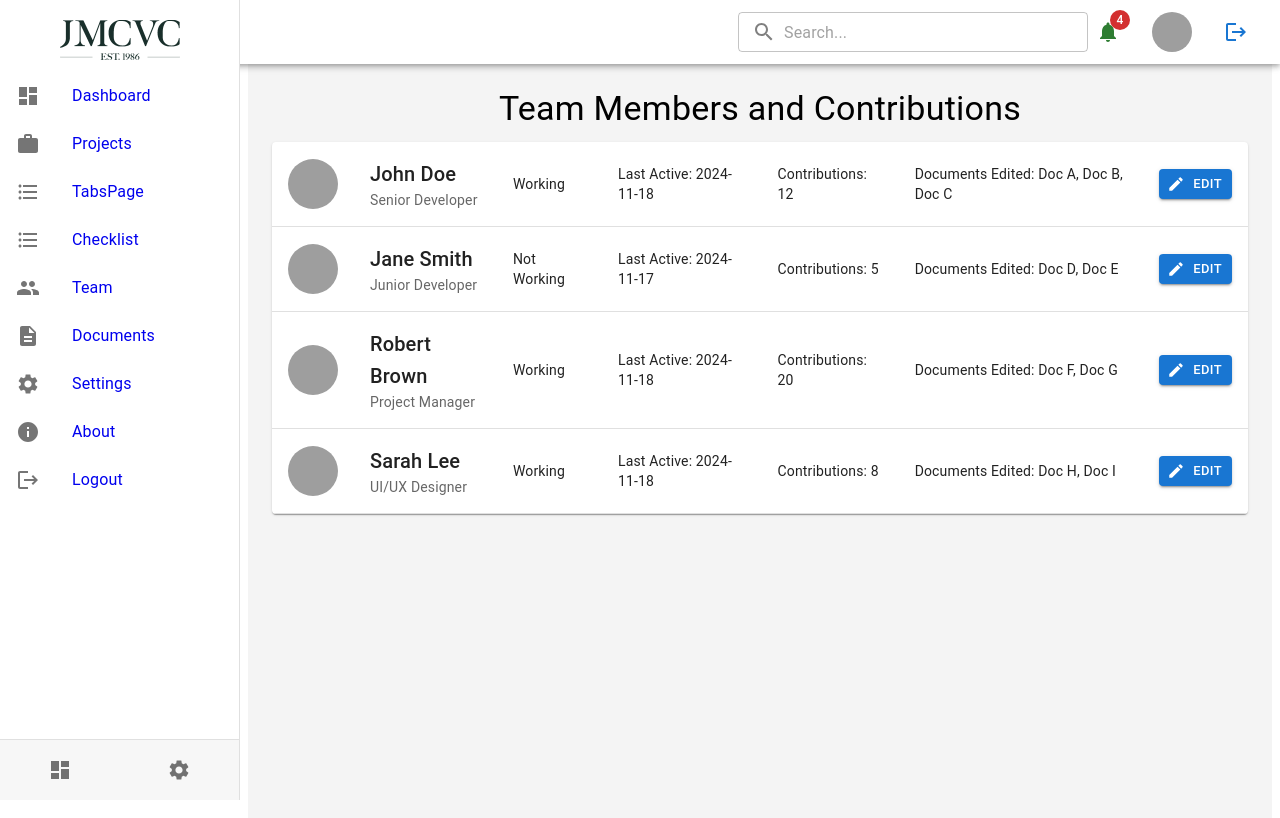
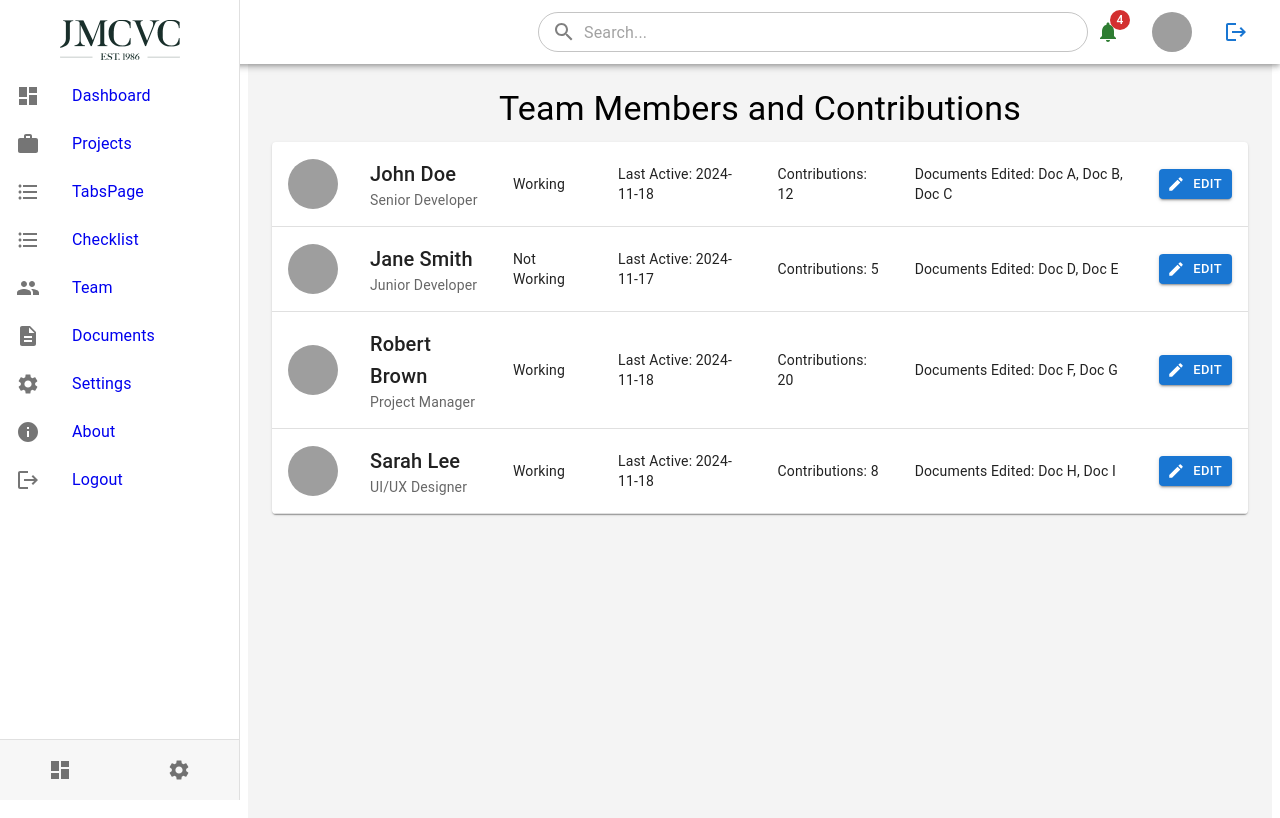
Before and after one commit to mussawir/jmcfrontend, a React (Create React App) app: page /team in a window 1280 px wide. Shown: the top 818 px of the page. Built offline with nearby package versions, Linux system fonts and the light colour scheme; grey boxes are pictures that could not be loaded.

Commit message:
dashboard and header files

```diff
--- a/src/components/HeaderComponent.tsx
+++ b/src/components/HeaderComponent.tsx
@@ -27,12 +27,17 @@ const HeaderComponent = () => {
         </IconButton>
 
         {/* Search Bar */}
-        <Box sx={{ ml: 'auto', width: '350px' }}>
+        <Box sx={{ ml: 'auto', width: '550px' }}>
   <TextField
     placeholder="Search..."
     variant="outlined"
     size="small"
     fullWidth
+    sx={{
+      '& .MuiOutlinedInput-root': {
+        borderRadius: '26px', // Apply rounded border to the root
+      },
+    }}
     InputProps={{
       startAdornment: (
         <SearchIcon style={{ marginRight: '8px', color: 'gray' }} />
@@ -40,6 +45,7 @@ const HeaderComponent = () => {
     }}
   />
 </Box>
+
 
         {/* Notifications Button */}
         <IconButton color="success" sx={{ mr: 2 }}>
--- a/src/pages/Dashboard.tsx
+++ b/src/pages/Dashboard.tsx
@@ -72,7 +72,7 @@ function Dashboard() {
   };
 
   return (
-    <Box sx={{ display: 'flex' }}>
+    <Box sx={{ display: 'flex', backgroundColor:'#eff1f3' }}>
       <CssBaseline />
       <DrawerComponent />
       <HeaderComponent />
```
Lines whose indentation alone changed are shown as unchanged.
